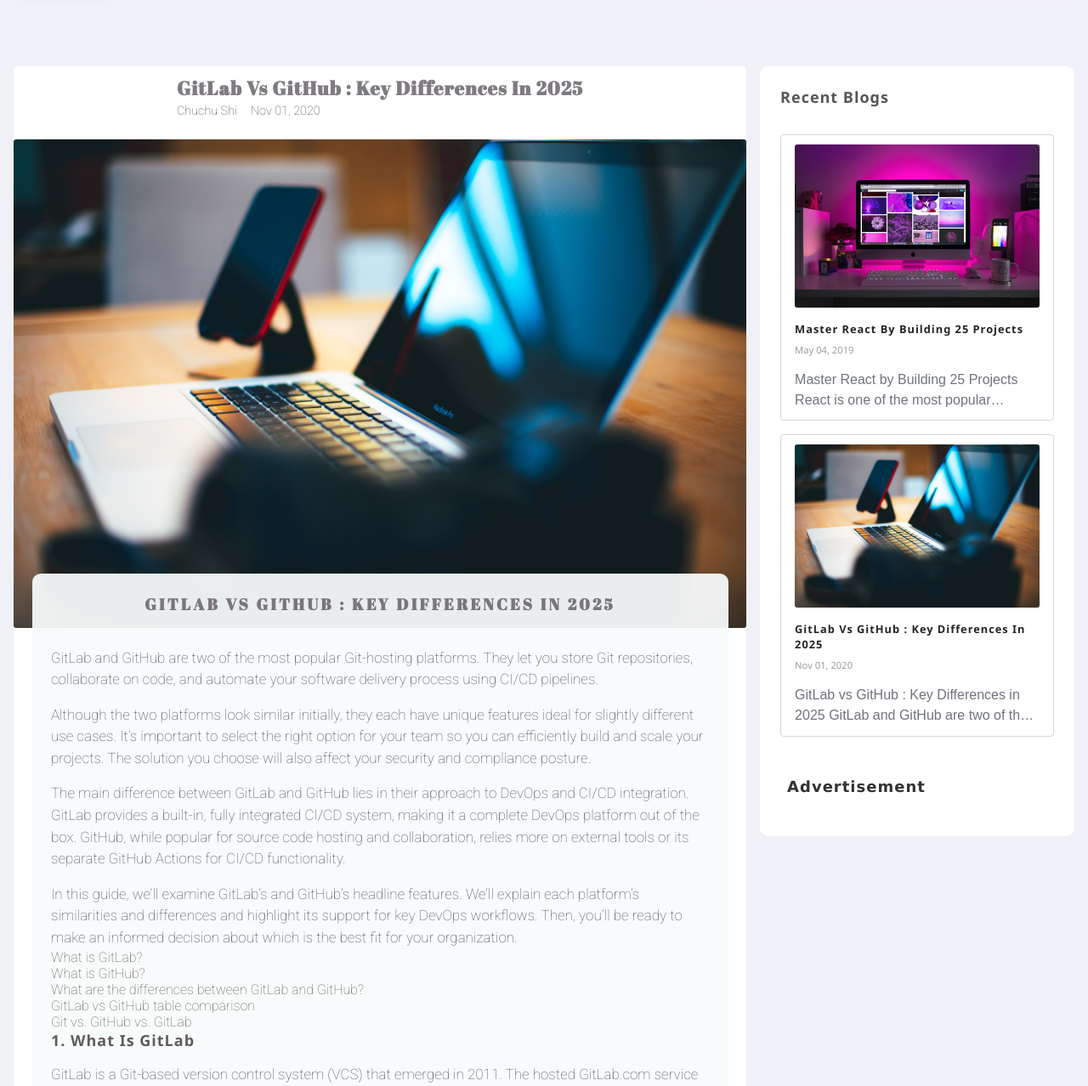
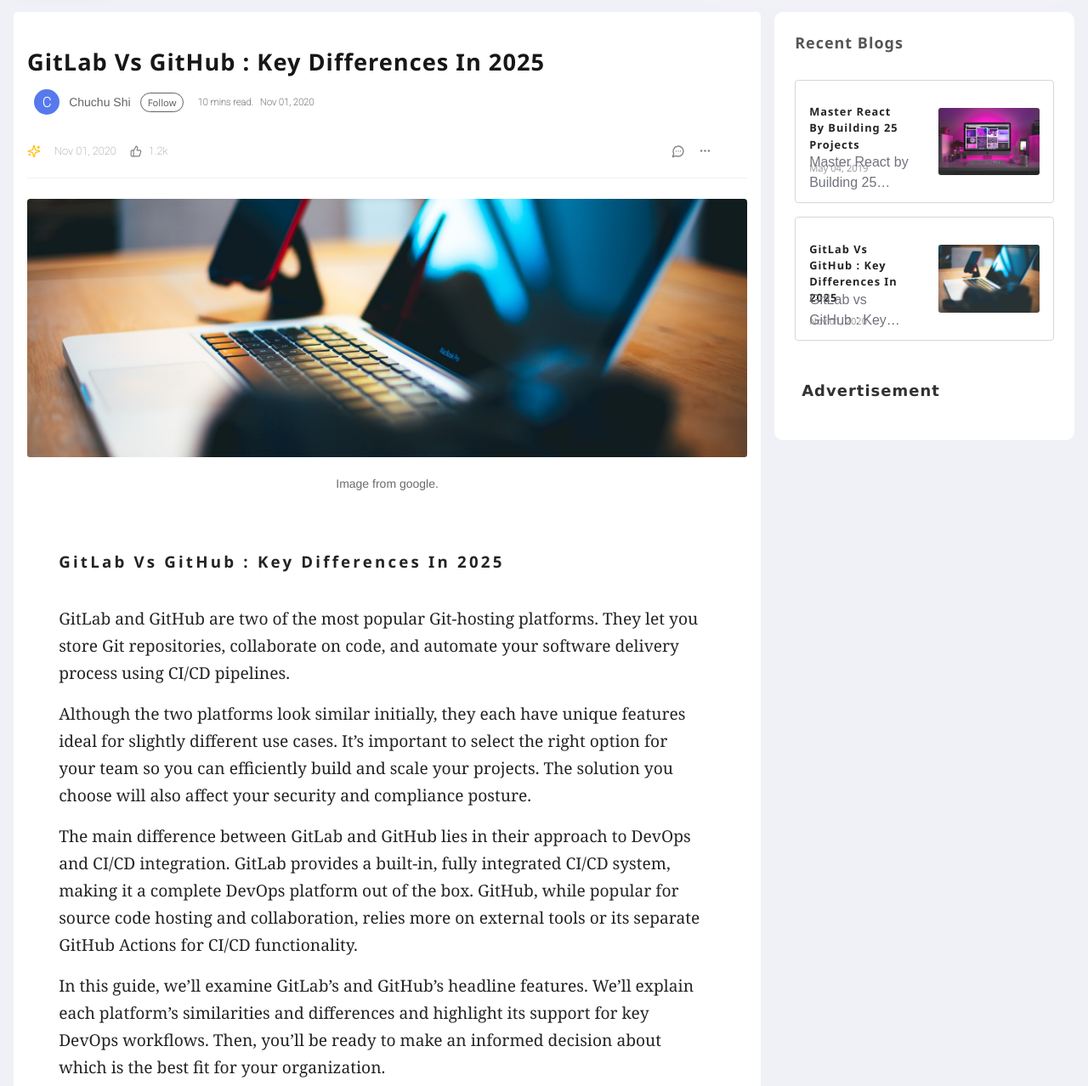
Before and after one commit to TsigeWonwosen/gatsbyBlogPost, a Gatsby site: page /posts/001-post-3/ in a window 1280 px wide. Shown: the part 82-1360 px from the top of the page at 85% size. Built offline with nearby package versions, Linux system fonts and the light colour scheme; Gatsby itself is replaced by a stand-in of ours; a web font is replaced by a local one.

Commit message:
SinglePost page updated.

```diff
--- /dev/null
+++ b/src/components/postInfo.js
@@ -0,0 +1,25 @@
+import React from "react"
+import { Ellipsis, MessageCircleMore, Sparkles, ThumbsUp } from "lucide-react"
+// import "../scss/blog-post.scss"
+
+function PostInfo({ date }) {
+  return (
+    <div className="post-buttons">
+      <section className="post-left">
+        <Sparkles size={"16px"} style={{ color: "#FFC017" }} />
+        <span>{date}</span>
+        <div className="post-comment">
+          <ThumbsUp size={"14px"} />
+          <p className="post-like"> 1.2k</p>
+        </div>
+      </section>
+
+      <button className="post-right">
+        <MessageCircleMore size={"16px"} />
+        <Ellipsis size={"15px"} />
+      </button>
+    </div>
+  )
+}
+
+export default PostInfo
--- a/src/scss/blog-post.scss
+++ b/src/scss/blog-post.scss
@@ -123,9 +123,11 @@
   justify-content: center;
   align-items: center;
   gap: 1rem;
+  width: 100%;
+  max-width: 1280px;
   padding: 1rem 0rem;
-
-  & .Blog-post {
+}
+.Blog-post {
   width: 100%;
   height: auto;
   display: flex;
@@ -136,6 +138,7 @@
   padding: 1rem 2rem;
   margin-top: 0rem;
   border-bottom: 1px solid rgba(231, 223, 223, 0.419);
+}
 
 .post-img {
   border-radius: 3px;
@@ -215,7 +218,6 @@
   line-height: 1.5rem;
   max-width: 98%;
 }
-  }
 
 .post-buttons {
   width: 95%;
@@ -224,7 +226,7 @@
   justify-content: space-between;
   align-items: center;
   text-align: center;
-    margin-top: 2rem;
+  margin-top: 1rem;
 
   .post-left {
     display: flex;
@@ -280,7 +282,6 @@
     text-align: center;
     text-decoration: none;
     cursor: pointer;
-    }
   }
 }
 
@@ -400,6 +401,7 @@
         line-height: 1.2rem;
         display: -webkit-box;
         -webkit-line-clamp: 2; /* Change this to the number of lines you want */
+        line-clamp: 2; /* Standard property for compatibility */
         -webkit-box-orient: vertical;
         overflow: hidden;
       }
--- a/src/scss/singlePage.scss
+++ b/src/scss/singlePage.scss
@@ -1,78 +1,194 @@
 $borderRadius: 0.2rem;
-$headerColor: rgba(72, 66, 75, 0.699);
+$headerColor: rgb(23, 23, 23);
 
 .single-page-container {
-  margin-top: 10rem;
+  margin-top: 6rem;
   margin-bottom: 4rem;
   max-width: 1280px;
+  .col1 {
+    width: 75%;
+    margin: 0 auto;
+    padding: 0.5rem 1rem;
+  }
 }
 .title-singlePage {
   display: flex;
   flex-direction: column;
-  padding: 0.6rem;
+  gap: 0.5rem;
+  margin: 1rem auto 0.5rem;
+  padding: 1rem 0rem;
   justify-content: flex-start;
   align-items: flex-start;
+  width: 100%;
+  height: auto;
+  border-bottom: 1px solid rgba(0, 0, 0, 0.059);
+
   .blog-author {
     margin-top: 0.2rem;
+    padding: 0.2rem 0.5rem;
     display: flex;
     flex-direction: row;
     align-items: flex-start;
+    justify-content: flex-start;
+    gap: 1rem;
 
-    span {
-      padding-right: 1rem;
-      color: rgba(53, 51, 51, 0.925);
-      font-size: 0.9rem;
+    .post-data {
+      width: 100% !important;
+    }
+
+    .author-img {
+      display: flex;
+      justify-content: center;
+      align-items: center;
+      gap: 0.7rem;
+
+      .profile-img {
+        display: flex;
+        justify-content: center;
+        align-items: center;
+        height: 30px;
+        width: 30px;
+        border-radius: 50%;
+        background: #567aed;
+        color: white;
+        font-weight: 700;
+        font-size: 1rem;
+      }
+      .author {
+        font-size: 14px;
+        color: rgba(61, 58, 58, 0.796);
         font-weight: 500;
+        font-family: "Helvetica Neue", Helvetica, Arial, sans-serif;
+        text-transform: capitalize;
+        font-style: normal;
+      }
+      .follow {
+        font-size: 0.7rem;
+        color: rgba(61, 58, 58, 0.796);
+        font-weight: 400;
+        font-family: "Segoe UI", Tahoma, Geneva, Verdana, sans-serif;
+        text-transform: capitalize;
+        background: transparent;
+        border: 1px solid rgba(61, 58, 58, 0.796);
+        padding: 0.2rem 0.5rem;
+        border-radius: 50px;
+      }
+      .follow:hover {
+        color: $headerColor;
+        cursor: pointer;
+      }
+    }
+
+    .date-container {
+      display: flex;
+      justify-content: center;
+      align-items: center;
+      align-self: center;
+      gap: 0.5rem;
+      height: 100%;
+      width: auto;
+      color: rgba(22, 21, 21, 0.514);
+      font-size: 0.7rem;
+      .date {
+        font-weight: 600;
+      }
+      .read-time {
+        font-weight: 600;
+      }
     }
   }
   h3 {
+    font-family: "Segoe UI", Tahoma, Geneva, Verdana, sans-serif;
+    font-weight: 600;
     width: auto;
     margin-bottom: 0;
-    font-size: 1.4rem;
+    font-size: 1.7rem;
     color: $headerColor;
   }
 }
-.blog-container {
-  position: relative;
-  top: -4rem;
+
+.single-post-container {
+  width: 100%;
+  height: auto;
+  display: flex;
+  flex-direction: column;
+  justify-content: flex-start;
+  align-items: center;
+  gap: 2rem;
+
+  .single-post-img {
+    border-radius: $borderRadius;
+    flex-direction: column;
+    display: flex;
+    justify-content: center;
+    align-items: center;
+    margin: 0 auto;
+    gap: 0.5rem;
+    width: 100%;
+    height: 100%;
+    max-height: 350px;
+    overflow: hidden;
+
+    .post-hero-img {
+      width: 100%;
+      height: 100%;
+      object-fit: cover;
+      object-position: center;
+      border-radius: $borderRadius;
+    }
+    p {
+      color: rgb(107, 107, 107);
+      font-size: 14px;
+      font-weight: 400;
+      font-family: sohne, "Helvetica Neue", Helvetica, Arial, sans-serif;
+    }
+  }
+
+  .blogContainer {
+    height: auto;
     width: 95%;
-  margin: 0 auto;
-  padding: 1.4rem;
     border-radius: 10px;
-  background-color: rgba(248, 251, 251, 0.938);
     text-decoration: none;
-  transition: all 0.5s ease-in-out;
+    margin: 0 !important;
+    padding: 2rem 1rem;
 
     h3 {
-    text-align: center;
-    margin: 0 auto;
-    color: $headerColor;
-    height: 3rem;
-    text-transform: uppercase;
+      text-align: start;
+      color: #242424;
+      height: 2rem;
+      text-transform: capitalize;
       letter-spacing: 0.2rem;
+      font-family: "Segoe UI", Tahoma, Geneva, Verdana, sans-serif;
+      margin-bottom: 2rem;
+    }
+    h4 {
+      text-align: start;
+      color: #242424;
+      height: 2rem;
+      text-transform: capitalize;
+      letter-spacing: 0.2rem;
+      font-family: "Segoe UI", Tahoma, Geneva, Verdana, sans-serif;
+      margin-bottom: 2rem;
     }
     p {
-    margin-top: 1rem;
+      margin-bottom: 1rem;
       justify-content: start;
       text-align: start;
-    line-height: 1.6rem;
+      line-height: 32px;
+      font-family: source-serif-pro, Georgia, Cambria, "Times New Roman", Times,
+        serif;
+      font-size: 20px;
+      font-weight: 400;
+      font-size: larger;
+      color: rgb(36, 36, 36);
     }
+    li {
+      padding-left: 1rem;
+      font-family: "Times New Roman", Times, serif;
+      font-size: 24px;
+      font-weight: 400;
+      text-decoration: dotted;
     }
-Img {
-  border-radius: $borderRadius;
-}
-.sideBare-title {
-  padding: 0.2rem;
-
-  h3 {
-    font-size: 0.8rem;
-    margin: 0.2rem auto 0.1rem;
-    color: $headerColor;
-  }
-  span {
-    color: rgba(128, 128, 128, 0.514);
-    font-size: 0.9rem;
-    font-weight: 400;
   }
 }
 
@@ -80,11 +196,18 @@
   h3 {
     font-size: 1rem;
   }
-  .single-page-container {
-    margin-top: 4rem;
-    margin-bottom: 2rem;
-  }
+  // .single-page-container {
+  //   margin-top: 4rem;
+  //   margin-bottom: 2rem;
+  // }
   .col2 {
     display: none;
   }
+  .title-singlePage {
+    .blog-author {
+      flex-direction: column-reverse;
+      // align-items: center;
+      // justify-content: center;
     }
+  }
+}
--- a/src/templates/authors.js
+++ b/src/templates/authors.js
@@ -1,4 +1,4 @@
-const authors = [
+export const authors = [
   {
     name: "Wonde Shi",
     imageUrl: "wonde.jpg",
@@ -12,7 +12,7 @@
     name: "Jone Michele",
     imageUrl: "wonde.jpg",
     bio:
-      "Wonde is a Back-end Developer, has more than 5 years working experiences ",
+      "Jone is a Back-end Developer, has more than 5 years working experiences ",
     facebook: "https://www.facebook.com/wondeshi",
     twitter: "https://www.twitter.com/wondeshi",
     linkedin: "https://www.linkedin.com/wondeshi",
@@ -22,7 +22,7 @@
     name: "John Deo",
     imageUrl: "johndeo.jpg",
     bio:
-      "Wonde is a Front-end Developer, has more than 2 years working experiences ",
+      "John is a Front-end Developer, has more than 2 years working experiences ",
     facebook: "https://www.facebook.com/johndeo",
     twitter: "https://www.twitter.com/johndeo",
     linkedin: "https://www.linkedin.com/johndeo",
--- a/src/templates/page.js
+++ b/src/templates/page.js
@@ -6,6 +6,8 @@
 import "../scss/singlePage.scss"
 
 import Img from "gatsby-image"
+import PostInfo from "../components/postInfo"
+// import { authors } from "./authors"
 
 const PageTemplate = ({ data }) => {
   const { markdownRemark } = data
@@ -18,6 +20,7 @@
       childImageSharp: { fluid },
     },
   } = frontmatter
+
   return (
     <Layout>
       <Seo title={title} />
@@ -26,25 +29,33 @@
           <div className="title-singlePage">
             <h3>{title}</h3>
             <div className="blog-author">
-              <span>{author}</span>
-              <span>{date}</span>
+              <div className="author-img">
+                <span className="profile-img">{author.charAt(0)}</span>
+                <span className="author">{author}</span>
+                <button className="follow">Follow</button>
+              </div>
+              <div className="date-container">
+                <span className="read-time">10 mins read.</span>
+                <span className="date">{date}</span>
+              </div>
             </div>
+            <PostInfo date={date} />
           </div>
-          <section className="single-product">
-            <article>
+          <section className="single-post-container">
+            <div className="single-post-img">
               <Img
                 fluid={fluid}
                 objectFit="cover"
                 objectPosition="50% 50%"
                 alt="computer"
+                className={"post-hero-img"}
               />
-            </article>
-            <article>
-              <div
-                className="blog-container"
-                dangerouslySetInnerHTML={{ __html: html }}
-              />
-            </article>
+              <p>Image from google.</p>
+            </div>
+            <div
+              className="blogContainer"
+              dangerouslySetInnerHTML={{ __html: html }}
+            />
           </section>
         </div>
         <div className="col2">
```
Also changed, not shown: src/components/post.js (+2 -16 lines). Lines whose indentation alone changed are shown as unchanged.
